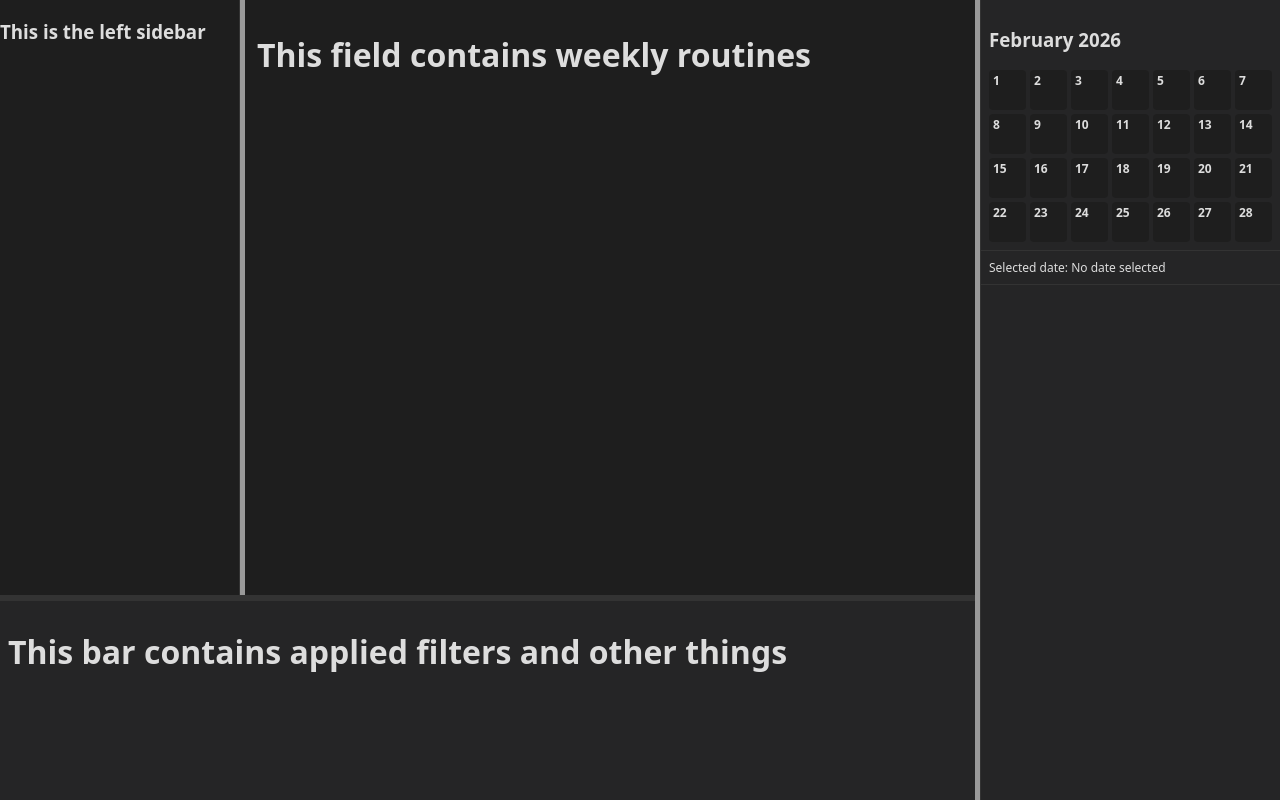
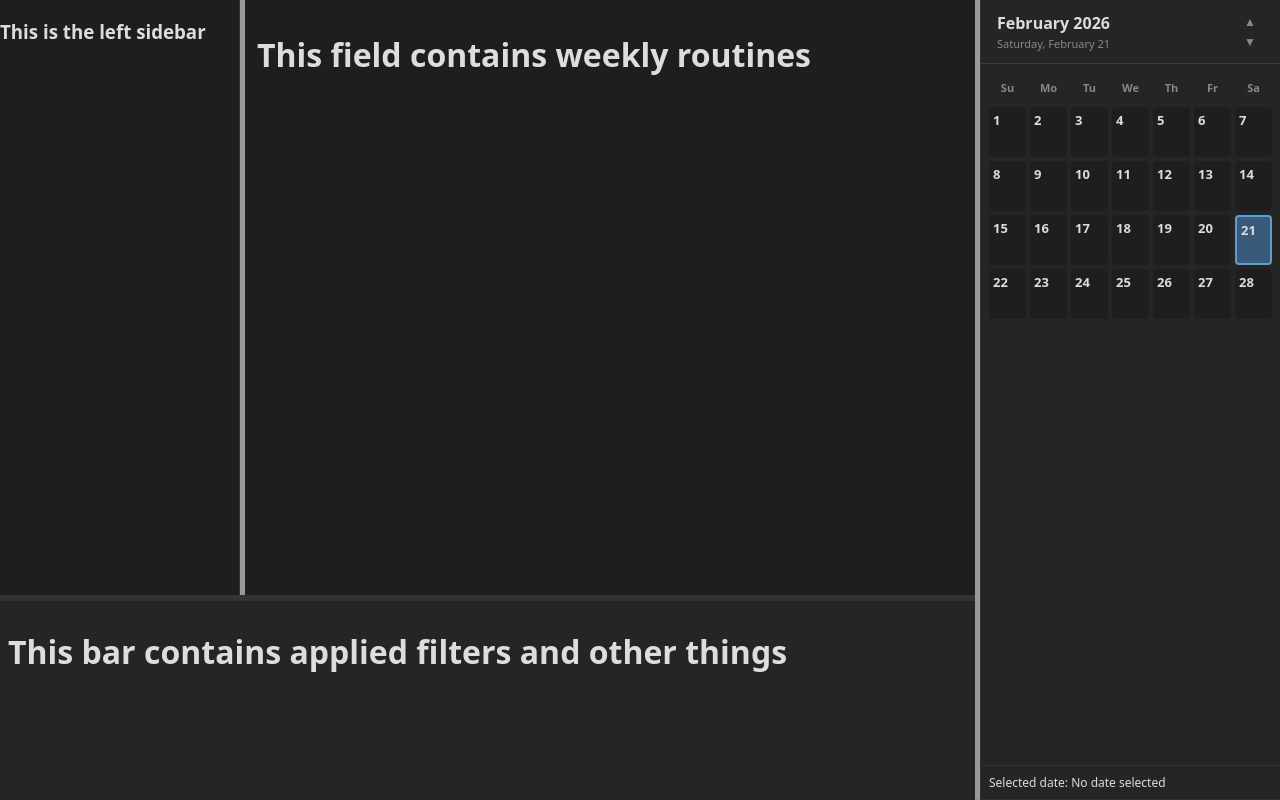
Before and after one commit to Ziad-Hasan87/AcademyFlow, a React (Vite) app in the folder renderer/: page / in a window 1280 px wide. Built offline with nearby package versions, Linux system fonts and the light colour scheme.

Commit message:
Add features for rightsidebar

```diff
--- a/package.json
+++ b/package.json
@@ -4,5 +4,8 @@
   "main": "main.js",
   "scripts": {
     "start": "electron ."
+  },
+  "devDependencies": {
+    "electron": "^39.2.7"
   }
 }
--- a/renderer/src/App.css
+++ b/renderer/src/App.css
@@ -97,6 +97,121 @@ html, body, #root {
   width: 100%;
   z-index: 20; /* above main content */
 }
+.monthly-calendar-container {
+  display: flex;
+  flex-direction: column;
+  height: 100%;
+  overflow: hidden;
+}
+
+.calendar-controls {
+  padding: 12px 16px;
+  background: #252526;
+  border-bottom: 1px solid #3c3c3c;
+  flex-shrink: 0;
+}
+
+.month-year-display {
+  display: flex;
+  justify-content: space-between;
+  align-items: center;
+}
+
+.month-year-info {
+  display: flex;
+  flex-direction: column;
+  gap: 2px;
+}
+
+.month-year-text {
+  font-size: 16px;
+  font-weight: 600;
+  color: #ddd;
+}
+
+.today-date-small {
+  font-size: 11px;
+  color: #888;
+  font-weight: 400;
+}
+
+.nav-buttons {
+  display: flex;
+  flex-direction: column;
+  gap: 2px;
+}
+
+.nav-button {
+  background: transparent;
+  border: none;
+  color: #888;
+  font-size: 12px;
+  cursor: pointer;
+  padding: 2px 8px;
+  transition: color 0.2s;
+}
+
+.nav-button:hover {
+  color: #ddd;
+}
+
+.nav-button:active {
+  color: #fff;
+}
+
+.date-selector {
+  display: flex;
+  gap: 8px;
+  align-items: center;
+  justify-content: center;
+}
+
+.month-selector,
+.year-selector {
+  padding: 6px 12px;
+  background: #3c3c3c;
+  color: #ddd;
+  border: 1px solid #555;
+  border-radius: 4px;
+  font-size: 14px;
+  cursor: pointer;
+  outline: none;
+  font-weight: 600;
+}
+
+.month-selector:hover,
+.year-selector:hover {
+  background: #4a4a4a;
+  border-color: #646cff;
+}
+
+.month-selector:focus,
+.year-selector:focus {
+  border-color: #646cff;
+}
+
+.month-selector {
+  flex: 1;
+  max-width: 140px;
+}
+
+.year-selector {
+  max-width: 90px;
+}
+
+.calendar-scroll-container {
+  flex: 1;
+  overflow: hidden;
+  padding: 8px;
+  display: flex;
+  flex-direction: column;
+  justify-content: flex-start;
+}
+
+.single-month-calendar {
+  margin-bottom: 24px;
+}
+
 .monthly-calendar {
   display: flex;
   flex-direction: column;
@@ -112,6 +227,18 @@ html, body, #root {
   color: #ddd;
 }
 
+.calendar-weekdays {
+  display: grid;
+  grid-template-columns: repeat(7, 1fr);
+  gap: 4px;
+  margin-bottom: 4px;
+  text-align: center;
+  font-size: 11px;
+  font-weight: 600;
+  color: #888;
+  padding: 8px 0;
+}
+
 .calendar-grid {
   display: grid;
   grid-template-columns: repeat(7, 1fr);
@@ -119,25 +246,51 @@ html, body, #root {
 }
 
 .calendar-day {
-  min-height: 40px;
-  padding: 2px 4px;
+  min-height: 50px;
+  padding: 4px;
   border-radius: 4px;
   background: #1e1e1e;
   color: #ddd;
   cursor: pointer;
-  font-size: 12px;
+  font-size: 13px;
+  transition: background-color 0.2s;
 }
 
 .calendar-day:hover {
   background: #333;
 }
+
+.calendar-day.today {
+  background-color: #3a5a7a;
+  border: 2px solid #5a9fd4;
+}
+
 .calendar-day.selected {
-  background-color: #ffffffbb; /* white-ish with transparency */
-  color: #000; /* dark text for contrast */
+  background-color: #4a9eff;
+  color: #fff;
+}
+
+.calendar-day.week-selected {
+  background-color: #3c3c3c;
+}
+
+.calendar-day.today.week-selected {
+  background-color: #3a5a7a;
+  border: 2px solid #5a9fd4;
+}
+
+.calendar-day.selected.week-selected {
+  background-color: #4a9eff;
+}
+
+.calendar-day.today.selected {
+  background-color: #4a9eff;
+  border: 2px solid #fff;
 }
 
 .day-number {
   font-weight: bold;
+  margin-bottom: 2px;
 }
 
 .day-event {
--- a/renderer/src/components/MonthlyCalendar.jsx
+++ b/renderer/src/components/MonthlyCalendar.jsx
@@ -1,44 +1,192 @@
-import React, { isValidElement } from "react";
+import React, { useRef, useState, useEffect } from "react";
 
-export default function MonthlyCalendar({year, month, events=[], onSelectDate, selectedDate}){
-
-  const daysInMonth = new Date(year, month+1, 0).getDate();
+function SingleMonthCalendar({ year, month, events = [], onSelectDate, selectedDate }) {
+  const daysInMonth = new Date(year, month + 1, 0).getDate();
   const firstDay = new Date(year, month, 1).getDay();
 
+  // Get today's date for comparison
+  const today = new Date();
+  const todayStr = `${today.getFullYear()}-${String(today.getMonth() + 1).padStart(2, "0")}-${String(today.getDate()).padStart(2, "0")}`;
+
+  // Calculate which week the selected date belongs to
+  const getWeekOfMonth = (dateStr) => {
+    if (!dateStr) return null;
+    const [y, m, d] = dateStr.split("-").map(Number);
+    if (y !== year || m !== month + 1) return null;
+
+    const date = new Date(y, m - 1, d);
+    const dayOfWeek = date.getDay();
+
+    // Calculate the row (week) in the calendar grid
+    const dayIndex = d - 1;
+    const weekRow = Math.floor((firstDay + dayIndex) / 7);
+
+    return weekRow;
+  };
+
+  const selectedWeek = getWeekOfMonth(selectedDate);
+
   const cells = [];
+  let currentWeek = -1;
 
-  for(let i = 0;i < firstDay; i++){
-    cells.push(<div key = {`empty-${i}`}/>);
+  for (let i = 0; i < firstDay; i++) {
+    if (i % 7 === 0) currentWeek++;
+    const isWeekSelected = selectedWeek !== null && currentWeek === selectedWeek;
+    cells.push(<div key={`empty-${i}`} className={isWeekSelected ? "week-selected" : ""} />);
   }
 
-  for(let day = 1; day <= daysInMonth; day++){
-    const dateStr = `${year} - ${String(month+1).padStart(2,"0")} - ${String(day).padStart(2, "0")}`;
-    const dayEvents = events.filter(e => e.date === dateStr);
+  for (let day = 1; day <= daysInMonth; day++) {
+    const totalIndex = firstDay + day - 1;
+    currentWeek = Math.floor(totalIndex / 7);
+    const isWeekSelected = selectedWeek !== null && currentWeek === selectedWeek;
+
+    const dateStr = `${year}-${String(month + 1).padStart(2, "0")}-${String(day).padStart(2, "0")}`;
+    const dayEvents = events.filter((e) => e.date === dateStr);
     const isSelected = selectedDate === dateStr;
+    const isToday = dateStr === todayStr;
 
     cells.push(
-      <div key={day} className={`calendar-day ${isSelected ?  "selected" : ""}`} onClick={()=> onSelectDate?.(dateStr)}>
+      <div
+        key={day}
+        className={`calendar-day ${isToday ? "today" : ""} ${isSelected ? "selected" : ""} ${isWeekSelected ? "week-selected" : ""}`}
+        onClick={() => onSelectDate?.(dateStr)}
+      >
         <div className="day-number"> {day} </div>
-        {
-          dayEvents.slice(0,2).map((e,i) =>(
-            <div key={i} className="day-event">{e.title}</div>
-          ))
-        }
-        {
-          dayEvents.length > 2 && (
-            <div className="day-event"> +{dayEvents.length-2} more </div>
-          )
-        }
+        {dayEvents.slice(0, 2).map((e, i) => (
+          <div key={i} className="day-event">
+            {e.title}
+          </div>
+        ))}
+        {dayEvents.length > 2 && (
+          <div className="day-event"> +{dayEvents.length - 2} more </div>
+        )}
       </div>
     );
   }
 
   return (
-    <div className="monthly-calendar">
-      <h3 className="calendar header">
-        {new Date(year, month).toLocaleString("default", {month: "long", year: "numeric"})}
-      </h3>
+    <div className="single-month-calendar">
+      <div className="calendar-weekdays">
+        <div>Su</div>
+        <div>Mo</div>
+        <div>Tu</div>
+        <div>We</div>
+        <div>Th</div>
+        <div>Fr</div>
+        <div>Sa</div>
+      </div>
       <div className="calendar-grid">{cells}</div>
     </div>
-  )
+  );
 }
+
+export default function MonthlyCalendar({
+  currentYear,
+  currentMonth,
+  events = [],
+  onSelectDate,
+  selectedDate,
+  onMonthYearChange,
+}) {
+  const months = [
+    "January", "February", "March", "April", "May", "June",
+    "July", "August", "September", "October", "November", "December"
+  ];
+
+  const days = ["Sunday", "Monday", "Tuesday", "Wednesday", "Thursday", "Friday", "Saturday"];
+
+  // Generate years from 2020 to 2030
+  const years = Array.from({ length: 11 }, (_, i) => 2020 + i);
+
+  const scrollContainerRef = useRef(null);
+  const isScrolling = useRef(false);
+
+  // Get today's date formatted
+  const today = new Date();
+  const todayFormatted = `${days[today.getDay()]}, ${months[today.getMonth()]} ${today.getDate()}`;
+
+  const handleMonthChange = (e) => {
+    const newMonth = parseInt(e.target.value);
+    onMonthYearChange?.(currentYear, newMonth);
+  };
+
+  const handleYearChange = (e) => {
+    const newYear = parseInt(e.target.value);
+    onMonthYearChange?.(newYear, currentMonth);
+  };
+
+  const goToPreviousMonth = () => {
+    const prevMonth = currentMonth - 1;
+    if (prevMonth < 0) {
+      onMonthYearChange?.(currentYear - 1, 11);
+    } else {
+      onMonthYearChange?.(currentYear, prevMonth);
+    }
+  };
+
+  const goToNextMonth = () => {
+    const nextMonth = currentMonth + 1;
+    if (nextMonth > 11) {
+      onMonthYearChange?.(currentYear + 1, 0);
+    } else {
+      onMonthYearChange?.(currentYear, nextMonth);
+    }
+  };
+
+  const handleWheel = (e) => {
+    if (isScrolling.current) return;
+
+    e.preventDefault();
+    isScrolling.current = true;
+
+    if (e.deltaY > 0) {
+      goToNextMonth();
+    } else {
+      goToPreviousMonth();
+    }
+
+    // Debounce: prevent rapid scrolling
+    setTimeout(() => {
+      isScrolling.current = false;
+    }, 300);
+  };
+
+  useEffect(() => {
+    const container = scrollContainerRef.current;
+    if (container) {
+      container.addEventListener('wheel', handleWheel, { passive: false });
+      return () => {
+        container.removeEventListener('wheel', handleWheel);
+      };
+    }
+  }, [currentYear, currentMonth]);
+
+  return (
+    <div className="monthly-calendar-container">
+      <div className="calendar-controls">
+        <div className="month-year-display">
+          <div className="month-year-info">
+            <span className="month-year-text">
+              {months[currentMonth]} {currentYear}
+            </span>
+            <span className="today-date-small">{todayFormatted}</span>
+          </div>
+          <div className="nav-buttons">
+            <button className="nav-button up" onClick={goToPreviousMonth}>▲</button>
+            <button className="nav-button down" onClick={goToNextMonth}>▼</button>
+          </div>
+        </div>
+      </div>
+
+      <div className="calendar-scroll-container" ref={scrollContainerRef}>
+        <SingleMonthCalendar
+          year={currentYear}
+          month={currentMonth}
+          events={events}
+          onSelectDate={onSelectDate}
+          selectedDate={selectedDate}
+        />
+      </div>
+    </div>
+  );
+}
--- a/renderer/src/components/RightSidebar.jsx
+++ b/renderer/src/components/RightSidebar.jsx
@@ -5,16 +5,29 @@ export default function RightSidebar({ width }) {
 
     const [selectedDate, setSelectedDate] = useState(null);
 
+    const today = new Date();
+    const [currentYear, setCurrentYear] = useState(today.getFullYear());
+    const [currentMonth, setCurrentMonth] = useState(today.getMonth());
+
     const events = [
         { date: "2026-01-10", title: "Meeting" },
         { date: "2026-01-15", title: "Project Due" },
-        { date: "2026-01-15", title: "Call" },
+        { date: "2026-01-19", title: "Call" },
     ];
 
-    const today = new Date();
-    const year = today.getFullYear();
-    const month = today.getMonth();
+    const handleMonthYearChange = (year, month) => {
+        setCurrentYear(year);
+        setCurrentMonth(month);
+    };
 
+    const handleDateSelect = (date) => {
+        // Toggle: if clicking the same date, unselect it
+        if (selectedDate === date) {
+            setSelectedDate(null);
+        } else {
+            setSelectedDate(date);
+        }
+    };
 
     return (
         <div
@@ -25,11 +38,12 @@ export default function RightSidebar({ width }) {
                 flexDirection: "column",
                 height: "100%", }}>
              <MonthlyCalendar
-                year={year}
-                month={month}
+                currentYear={currentYear}
+                currentMonth={currentMonth}
                 events={events}
                 selectedDate={selectedDate}
-                onSelectDate={setSelectedDate}
+                onSelectDate={handleDateSelect}
+                onMonthYearChange={handleMonthYearChange}
             />
             <div style={{ padding: 8, borderTop: "1px solid #333", borderBottom: "1px solid #333",fontSize: 12 }}>
                 Selected date: {selectedDate ? selectedDate : "No date selected"}
```
Also changed, not shown: 1 other file (tests, documents, lock files or other folders).
